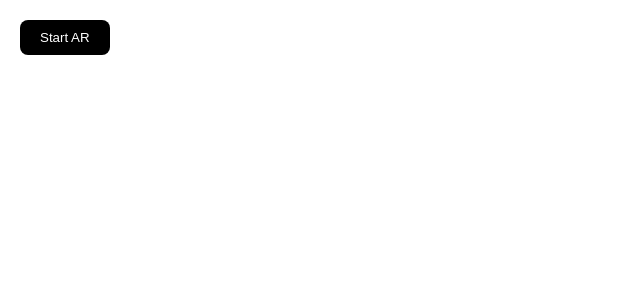
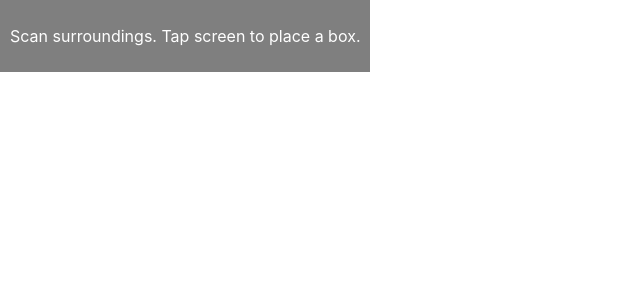
Before and after one commit to arun333/ar_demo_2, a React (Create React App) app: page / in a window 1280 px wide. Shown: the top 300 px of the page, without its empty margins (0-640 px from the left). Built offline with nearby package versions, Linux system fonts and the light colour scheme.

Commit message:
Checking Camera

```diff
--- a/public/index.html
+++ b/public/index.html
@@ -7,8 +7,7 @@
     <meta name="description" content="Markerless AR Web App" />
     <title>AR Demo</title>
 
-    <!-- ✅ Load A-Frame core only (NO AR.js) -->
-    <script src="https://aframe.io/releases/1.7.0/aframe.min.js"></script>
+
   </head>
   <body style="margin: 0; overflow: hidden;">
     <noscript>You need to enable JavaScript to run this app.</noscript>
--- a/src/ARScene.js
+++ b/src/ARScene.js
@@ -1,142 +1,181 @@
-import React, { useEffect, useRef } from 'react';
+import 'aframe'; // Import A-Frame. IMPORTANT: Must be imported before <a-scene>
+import React, { useState, useEffect, useRef } from 'react';
 
 const ARScene = () => {
-  const rayRef = useRef(null);
-  const shapeRef = useRef(null);
+  const [arReady, setArReady] = useState(false);
+  const [objects, setObjects] = useState([]); // To store placed objects
+  const sceneRef = useRef(null);
+  const reticleRef = useRef(null); // Reference to the reticle entity
 
   useEffect(() => {
-    const scene = document.querySelector('a-scene');
-    let hitTestSource = null;
-    let localSpace = null;
+    const sceneEl = sceneRef.current;
+    if (!sceneEl) return;
 
-    // Confirm WebXR session
-    scene.addEventListener('enter-vr', async () => {
-      console.log("🔁 AR session starting...");
-      const session = scene.renderer.xr.getSession();
-      if (!session) {
-        alert("❌ Failed to start WebXR session");
-        return;
-      }
-
-      const viewerSpace = await session.requestReferenceSpace('viewer');
-      localSpace = await session.requestReferenceSpace('local');
-      hitTestSource = await session.requestHitTestSource({ space: viewerSpace });
-
-      // Place red circle on tap
-      scene.addEventListener('click', () => {
-        const pos = rayRef.current.getAttribute('position');
-        shapeRef.current.setAttribute('position', pos);
-        shapeRef.current.setAttribute('visible', 'true');
+    // Check for WebXR support
+    if (navigator.xr) {
+      navigator.xr.isSessionSupported('immersive-ar').then((supported) => {
+        if (supported) {
+          console.log("AR is supported!");
+          // No need to setArReady here, A-Frame handles session start
+        } else {
+          console.log("AR not supported on this device/browser.");
+          alert("AR not supported on this device/browser.");
+        }
       });
-
-      // Track surface and show yellow ray
-      const onXRFrame = (time, frame) => {
-        const pose = frame.getViewerPose(localSpace);
-        if (!pose) return;
-
-        const hits = frame.getHitTestResults(hitTestSource);
-        if (hits.length > 0) {
-          const hit = hits[0].getPose(localSpace);
-          const { x, y, z } = hit.transform.position;
-          rayRef.current.setAttribute('position', `${x} ${y} ${z}`);
-          rayRef.current.setAttribute('visible', 'true');
-        }
-
-        session.requestAnimationFrame(onXRFrame);
-      };
-
-      session.requestAnimationFrame(onXRFrame);
-    });
-  }, []);
-
-  const startARSession = async () => {
-    if (!navigator.xr) {
-      alert('❌ WebXR not available');
-      return;
+    } else {
+      console.log("WebXR API not available.");
+      alert("WebXR API not available. Please use a compatible browser like Chrome on Android.");
     }
 
-    const supported = await navigator.xr.isSessionSupported('immersive-ar');
-    if (!supported) {
-      alert('❌ immersive-ar not supported on this device/browser');
-      return;
-    }
-
-    const scene = document.querySelector('a-scene');
-
-    const enterAR = () => {
-      console.log("🟢 Entering AR...");
-      scene.enterVR(); // Triggers AR session
+    const handleARError = (event) => {
+      console.error("AR Error:", event);
+      alert(`AR Error: ${event.detail?.error?.message || 'Unknown AR error'}`);
     };
 
-    if (scene.hasLoaded) {
-      enterAR();
-    } else {
-      scene.addEventListener('loaded', enterAR);
-    }
-  };
+    const handleARSessionStart = () => {
+      console.log("AR Session Started");
+      setArReady(true); // Now we are in AR
+      // Hide the enter AR button or show "Exit AR"
+      const enterARButton = document.getElementById('my-enter-ar-button');
+      if(enterARButton) enterARButton.style.display = 'none';
+
+      // Make reticle visible only in AR
+      if (reticleRef.current) {
+        reticleRef.current.setAttribute('visible', true);
+      }
+    };
+
+    const handleARSessionEnd = () => {
+      console.log("AR Session Ended");
+      setArReady(false);
+      // Show the enter AR button again
+      const enterARButton = document.getElementById('my-enter-ar-button');
+      if(enterARButton) enterARButton.style.display = 'block';
+
+      // Hide reticle when not in AR
+      if (reticleRef.current) {
+        reticleRef.current.setAttribute('visible', false);
+      }
+    };
+
+    // Event listener for placing objects on tap
+    const placeObject = (event) => {
+      if (arReady && reticleRef.current && reticleRef.current.getAttribute('visible')) {
+        // Get reticle's current position and rotation
+        const position = reticleRef.current.getAttribute('position');
+        const rotation = reticleRef.current.getAttribute('rotation'); // Or use orientation for better alignment
+
+        if (position) {
+          const newObject = {
+            id: `box-${Date.now()}`, // Unique ID
+            position: `${position.x} ${position.y} ${position.z}`,
+            rotation: `${rotation.x} ${rotation.y} ${rotation.z}`,
+            color: `#${Math.floor(Math.random()*16777215).toString(16)}` // Random color
+          };
+          setObjects(prevObjects => [...prevObjects, newObject]);
+          console.log("Placed object at:", newObject.position);
+        }
+      }
+    };
+
+    sceneEl.addEventListener('loaded', () => {
+      console.log("A-Frame scene loaded.");
+      // The ar-hit-test component will manage the reticle visibility based on found planes
+    });
+
+    sceneEl.addEventListener('enter-vr', handleARSessionStart); // 'enter-vr' is used for both VR and AR
+    sceneEl.addEventListener('exit-vr', handleARSessionEnd);
+    sceneEl.addEventListener('xr-session-init-error', handleARError);
+
+    // Listen for clicks on the scene (for placing objects)
+    // Note: Clicks are often translated to 'select' events in WebXR
+    sceneEl.addEventListener('click', placeObject);
+    // Alternatively, listen to 'select' event which is more standard for XR inputs
+    // sceneEl.addEventListener('select', placeObject); // Requires a controller or gaze input for some setups
+
+
+    // Cleanup
+    return () => {
+      sceneEl.removeEventListener('loaded', () => console.log("A-Frame scene listener removed."));
+      sceneEl.removeEventListener('enter-vr', handleARSessionStart);
+      sceneEl.removeEventListener('exit-vr', handleARSessionEnd);
+      sceneEl.removeEventListener('xr-session-init-error', handleARError);
+      sceneEl.removeEventListener('click', placeObject);
+      // sceneEl.removeEventListener('select', placeObject);
+    };
+  }, [arReady]); // Rerun effect if arReady changes
 
   return (
-    <div>
-      {/* Start AR button */}
-      <button
-        onClick={startARSession}
-        style={{
-          position: 'absolute',
-          top: '20px',
-          left: '20px',
-          zIndex: 10,
-          padding: '10px 20px',
-          background: '#000',
-          color: '#fff',
-          border: 'none',
-          borderRadius: '8px',
-        }}
+    <>
+      {/* DOM Overlay for UI elements like buttons or instructions */}
+      <div id="dom-overlay" style={{ position: 'absolute', top: 0, left: 0, zIndex: 1, padding: '10px', color: 'white', backgroundColor: 'rgba(0,0,0,0.5)'}}>
+        <p>Scan surroundings. Tap screen to place a box.</p>
+        {/* A-Frame's default VR/AR UI button will appear if not customized */}
+      </div>
+
+      <a-scene
+        ref={sceneRef}
+        webxr="
+          requiredFeatures: hit-test,local-floor;
+          optionalFeatures: dom-overlay;
+          overlayElement: #dom-overlay;
+        "
+        ar-hit-test="target: #reticle; type:footprint; footprintDepth:0.2" // target the reticle, type can be 'plane' or 'footprint'
+        // ar-hit-test="target: #reticle; type:plane" // For wider planes
+        // For finer control, you might need custom hit-test logic
+        // or listen to ar-hit-test-select event if available.
+        // cursor="rayOrigin: mouse; fuse: false" // For desktop debugging
+        // renderer="colorManagement: true;" // Good for PBR materials
       >
-        Start AR
-      </button>
+        <a-assets>
+          {/* Preload any assets here if needed */}
+        </a-assets>
 
-      {/* AR Scene */}
-      <a-scene
-        webxr="optionalFeatures: hit-test; requiredFeatures: local-floor;"
-        vr-mode-ui="enabled: false"
-        renderer="colorManagement: true;"
-        background="color: black"
-        embedded
-        style={{
-          width: '100%',
-          height: '100%',
-          position: 'fixed',
-          top: 0,
-          left: 0,
-          zIndex: 0,
-        }}
-      >
-        {/* Debug box so scene isn’t empty */}
-        <a-box position="0 1.6 -2" color="blue" depth="0.5" height="0.5" width="0.5"></a-box>
+        {/* Camera Rig */}
+        <a-camera position="0 1.6 0" look-controls="enabled: false" wasd-controls="enabled: false">
+          {/* You could add a cursor for desktop interaction, but it's not typical for phone AR tap */}
+        </a-camera>
 
-        {/* Yellow ray on surface */}
-        <a-cylinder
-          ref={rayRef}
-          color="yellow"
-          radius="0.01"
-          height="0.1"
+        {/* Reticle: A visual indicator for where an object will be placed */}
+        <a-entity
+          id="reticle"
+          ref={reticleRef}
+          geometry="primitive: ring; radiusInner: 0.05; radiusOuter: 0.08;"
+          material="color: white; shader: flat; opacity: 0.7;"
+          position="0 -1000 0" // Initially hidden far away
           rotation="-90 0 0"
-          visible="false"
-        ></a-cylinder>
+          visible="false" // Managed by ar-hit-test or AR session start
+        ></a-entity>
 
-        {/* Circle placed when tapped */}
-        <a-circle
-          ref={shapeRef}
-          color="red"
-          radius="0.2"
+        {/* Light */}
+        <a-light type="ambient" color="#888"></a-light>
+        <a-light type="directional" color="#FFF" intensity="0.6" position="-0.5 1 1"></a-light>
+
+        {/* Placed Objects */}
+        {objects.map(obj => (
+          <a-box
+            key={obj.id}
+            position={obj.position}
+            rotation={obj.rotation}
+            depth="0.2"
+            width="0.2"
+            height="0.2"
+            material={`color: ${obj.color};`}
+            shadow // Enable shadows if you add a ground plane and directional light with shadow casting
+          ></a-box>
+        ))}
+
+        {/* Optional: A simple floor for non-AR mode or when AR tracking is lost temporarily */}
+        {/* <a-plane
+          position="0 0 -2"
           rotation="-90 0 0"
-          visible="false"
-        ></a-circle>
-
-        <a-light type="ambient" intensity="0.5"></a-light>
-        <a-camera position="0 1.6 0"></a-camera>
+          width="10"
+          height="10"
+          material="shader:grid; colorGrid: #555; colorCenterLine: #777"
+          visible={!arReady} // Show only when not in AR
+        ></a-plane> */}
       </a-scene>
-    </div>
+    </>
   );
 };
 
--- a/src/App.css
+++ b/src/App.css
@@ -1,38 +1,22 @@
-.App {
-  text-align: center;
+body, html, #root, .App {
+  margin: 0;
+  padding: 0;
+  width: 100%;
+  height: 100%;
+  overflow: hidden; /* Prevent scrollbars if scene is slightly larger */
 }
 
-.App-logo {
-  height: 40vmin;
-  pointer-events: none;
+/* Ensure A-Frame scene takes up available space */
+a-scene {
+  width: 100%;
+  height: 100%;
 }
 
-@media (prefers-reduced-motion: no-preference) {
-  .App-logo {
-    animation: App-logo-spin infinite 20s linear;
-  }
+/* Optional: Style for the A-Frame default Enter AR/VR button */
+.a-enter-vr-button {
+  /* Example: move it to bottom right */
+  position: fixed !important; /* A-Frame might use !important, so we might need it too */
+  bottom: 20px !important;
+  right: 20px !important;
+  z-index: 9999 !important; /* Ensure it's on top */
 }
-
-.App-header {
-  background-color: #282c34;
-  min-height: 100vh;
-  display: flex;
-  flex-direction: column;
-  align-items: center;
-  justify-content: center;
-  font-size: calc(10px + 2vmin);
-  color: white;
-}
-
-.App-link {
-  color: #61dafb;
-}
-
-@keyframes App-logo-spin {
-  from {
-    transform: rotate(0deg);
-  }
-  to {
-    transform: rotate(360deg);
-  }
-}
--- a/src/App.js
+++ b/src/App.js
@@ -1,8 +1,22 @@
 import React from 'react';
+import './App.css';
 import ARScene from './ARScene';
 
 function App() {
-  return <ARScene />;
+  return (
+    <div className="App">
+      {/* You can add a header or other non-AR elements here if needed */}
+      <ARScene />
+      {/* A-Frame's default "Enter AR" button will be styled by A-Frame.
+          You can create your own custom button and trigger the session manually if preferred.
+          Example: <button id="my-custom-enter-ar-button">Enter AR</button>
+          And in ARScene.js, attach a click listener to it:
+          document.getElementById('my-custom-enter-ar-button').addEventListener('click', () => {
+            sceneRef.current.enterVR(true); // true for AR
+          });
+      */}
+    </div>
+  );
 }
 
 export default App;
```
